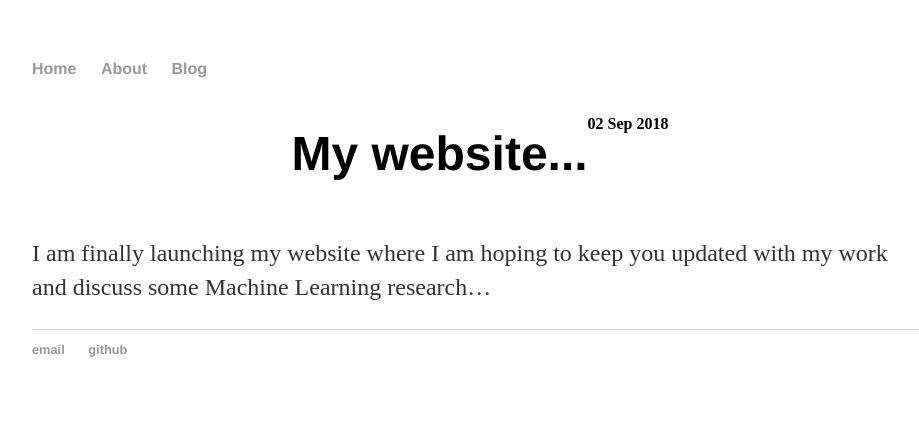
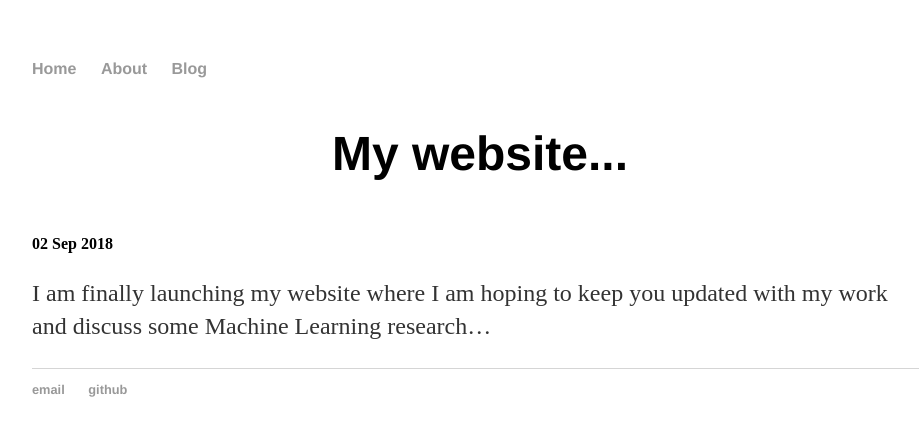
Before and after one commit to BiagioAntonelli/BiagioAntonelli.github.io, a Jekyll site: the page built from _posts/2018-09-02-Biagio-Antonelli-site-launched.md, in a window 1280 px wide. Shown: the top 436 px of the page, without its empty margins (160-1079 px from the left). Built offline with Jekyll 4.4.1, drawn with Linux system fonts in a browser that asks for light colours.

Commit message:
change blog layout

```diff
--- a/_layouts/post.html
+++ b/_layouts/post.html
@@ -3,8 +3,9 @@ layout: default
 ---
 <h1>{{ page.title }}</h1>
 
-<h4 class="meta">{{ page.date | date_to_string }}</h4>
+
 
 <div class="post">
+  <h4 class="meta">{{ page.date | date_to_string }}</h4>
   {{ content }}
 </div>
```
